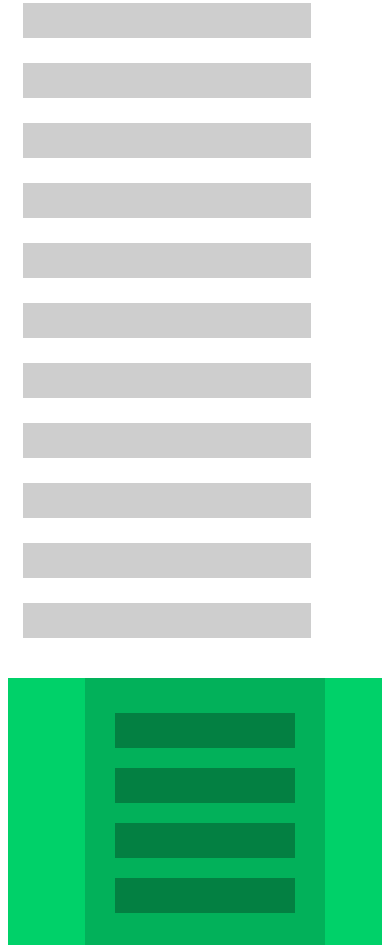
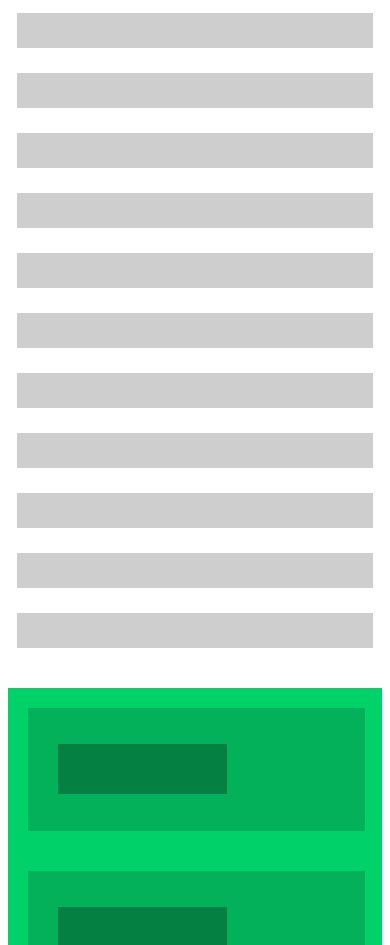
Before and after one commit to khrystynac9/myRWD, a plain HTML site: page index.html in a window 390 px wide. Shown: the part 1055-2000 px from the top of the page. Drawn offline with Linux system fonts and the light colour scheme.

Commit message:
finished responsive design

```diff
--- a/index.css
+++ b/index.css
@@ -3,7 +3,6 @@
 }
 div.mainBreakpoint {
     width: 100%;
-    /* margin: auto; */
 }
 .container-row {
     display: flex;
@@ -86,7 +85,6 @@ main {
     background-color: #CECECE;
     margin: 15px 0 10px 15px;
 }
-
 div.aside-content:first-child{
     margin-top: 0;
 }
@@ -98,7 +96,7 @@ footer {
     align-items: center;
 }
 .footer-content {
-    width: 240px;
+    width: 20%;
     height: 270px;
     background-color: #02B15A;
     margin-left: 20px;
@@ -115,7 +113,7 @@ footer {
 div.footer-inside:first-child {
     margin-top: 0;
 }
-@media screen and (max-width: 1540px) {
+@media screen and (max-width: 1240px) and (min-width: 476px) {
 
     header {
         width: 100%;
@@ -129,29 +127,29 @@ div.footer-inside:first-child {
     main {
         width: 70%;
     }
-
     div.main-content {
         justify-content: flex-start;
     }
     footer {
         width: 100%;
-        /* width: 75%; */
     }
-
 }
 
-@media screen and (max-width: 940px) {
+@media screen and (max-width: 475px) {
+
     header {
         width: 100%;
         height: 250px;
+        height: auto;
         display: flex;
         flex-direction: column;
         justify-content: space-around;
         align-items: center;
+        padding: 0 0.5%;
     }
     header .left, header .right {
         width: 90%;
-        margin: 0;
+        margin: 20px;
     }
     div.main-content {
         display: flex;
@@ -192,7 +190,9 @@ div.footer-inside:first-child {
         margin-left: 0;
     }
     .secondMain {
-        width: 77%;
+        width: 95%;
+        align-self: center;
+        margin: 15px 0 10px 0;
     }
     main div.container-row {
         display: flex;
@@ -202,9 +202,31 @@ div.footer-inside:first-child {
     }
     .myMain, .myHeader {
         width: 100%;
-        /* margin: 0; */
     }
     .myHeight {
         height: auto;
     }
+    footer {
+        height: 650px;
+    }
+    footer.container-row {
+        flex-direction: column;
+        flex-wrap: nowrap;
+        align-items: flex-start;
+    }
+    div.footer-inside {
+        display: none;
+    }
+    div.footer-inside:first-child {
+        display: inline-block;
+        width: 55%;
+        height: 50px;
+    }
+    div.footer-content {
+        width: 90%;
+        margin: 20px;
+        height: 130px;
+        padding-left: 30px;
+        align-items: flex-start;
+    }
 }
```
